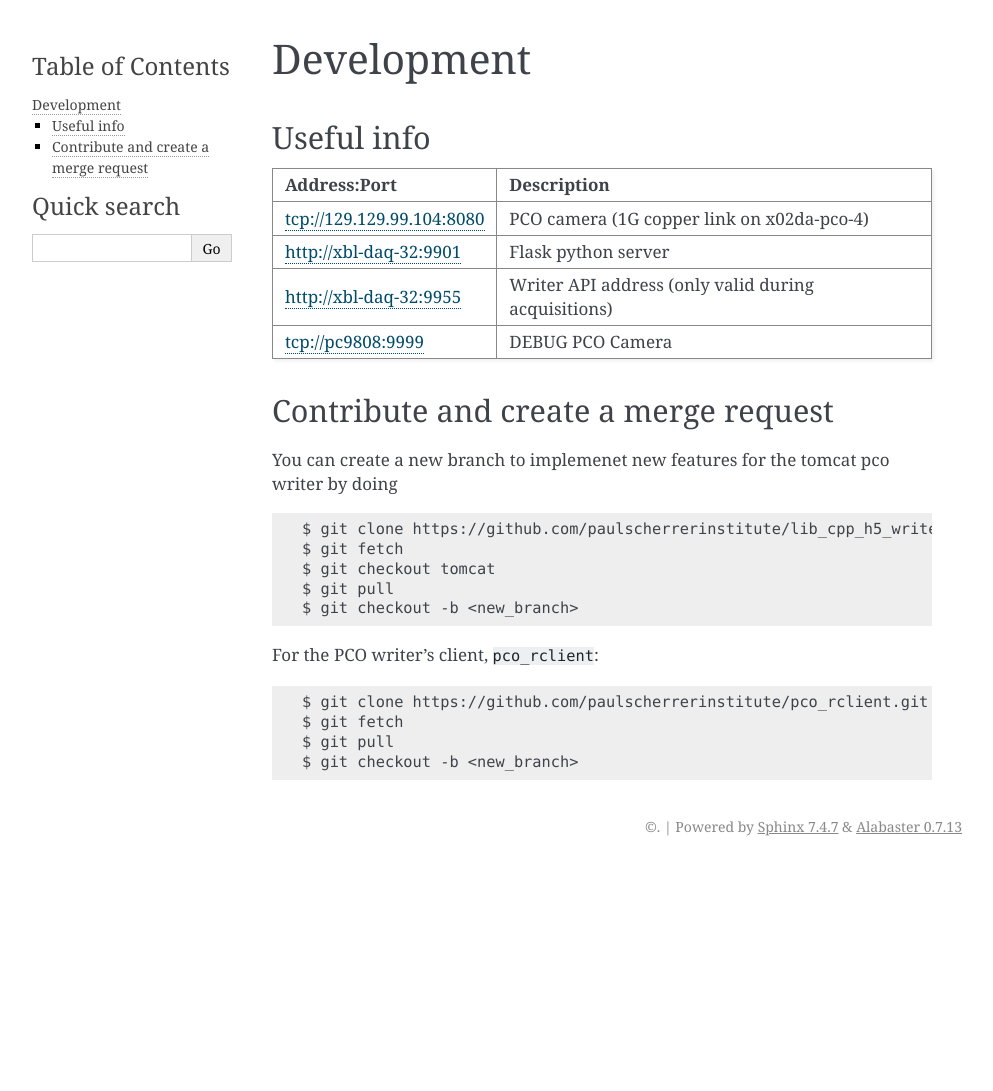
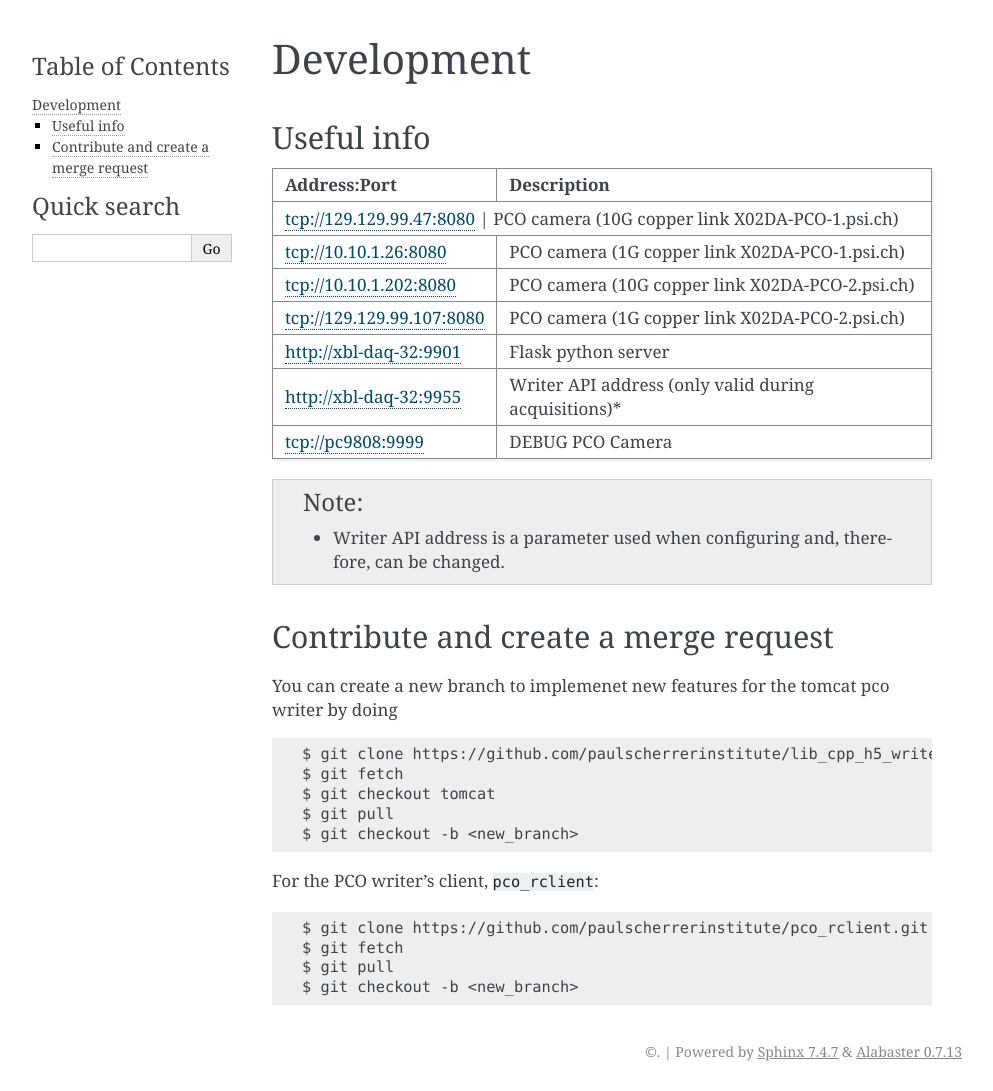
Before and after one commit to paulscherrerinstitute/lib_cpp_h5_writer, a Sphinx documentation site: the page built from docs/development.rst, in a window 1280 px wide. Shown: the whole page, without its empty margins (148-1141 px from the left). Built offline with Sphinx 7.4.7, drawn with Linux system fonts in a browser that asks for light colours; pages that are not in the unit, such as notebooks, are missing from menus; before the commit the page ends 900 px from its top, so only the background shows below that.

Commit message:
updated information
https://jira.psi.ch/browse/SLSBL-754

```diff
--- a/docs/development.rst
+++ b/docs/development.rst
@@ -8,14 +8,23 @@ Useful info
 +---------------------------+-----------------------------------------------------+
 | Address:Port              | Description                                         |
 +===========================+=====================================================+
-| tcp://129.129.99.104:8080 | PCO camera (1G copper link on x02da-pco-4)          |
+| tcp://129.129.99.47:8080 | PCO camera (10G copper link X02DA-PCO-1.psi.ch)      |
++---------------------------+-----------------------------------------------------+
+| tcp://10.10.1.26:8080     | PCO camera (1G copper link X02DA-PCO-1.psi.ch)      |
++---------------------------+-----------------------------------------------------+
+| tcp://10.10.1.202:8080    | PCO camera (10G copper link X02DA-PCO-2.psi.ch)     |
++---------------------------+-----------------------------------------------------+
+| tcp://129.129.99.107:8080 | PCO camera (1G copper link X02DA-PCO-2.psi.ch)      |
 +---------------------------+-----------------------------------------------------+
 | http://xbl-daq-32:9901    | Flask python server                                 |
 +---------------------------+-----------------------------------------------------+
-| http://xbl-daq-32:9955    | Writer API address (only valid during acquisitions) |
+| http://xbl-daq-32:9955    | Writer API address (only valid during acquisitions)*|
 +---------------------------+-----------------------------------------------------+
 | tcp://pc9808:9999         | DEBUG PCO Camera                                    |
 +---------------------------+-----------------------------------------------------+
+
+.. note::
+   * Writer API address is a parameter used when configuring and, therefore, can be changed.
 
 Contribute and create a merge request
 -------------------------------------
```
